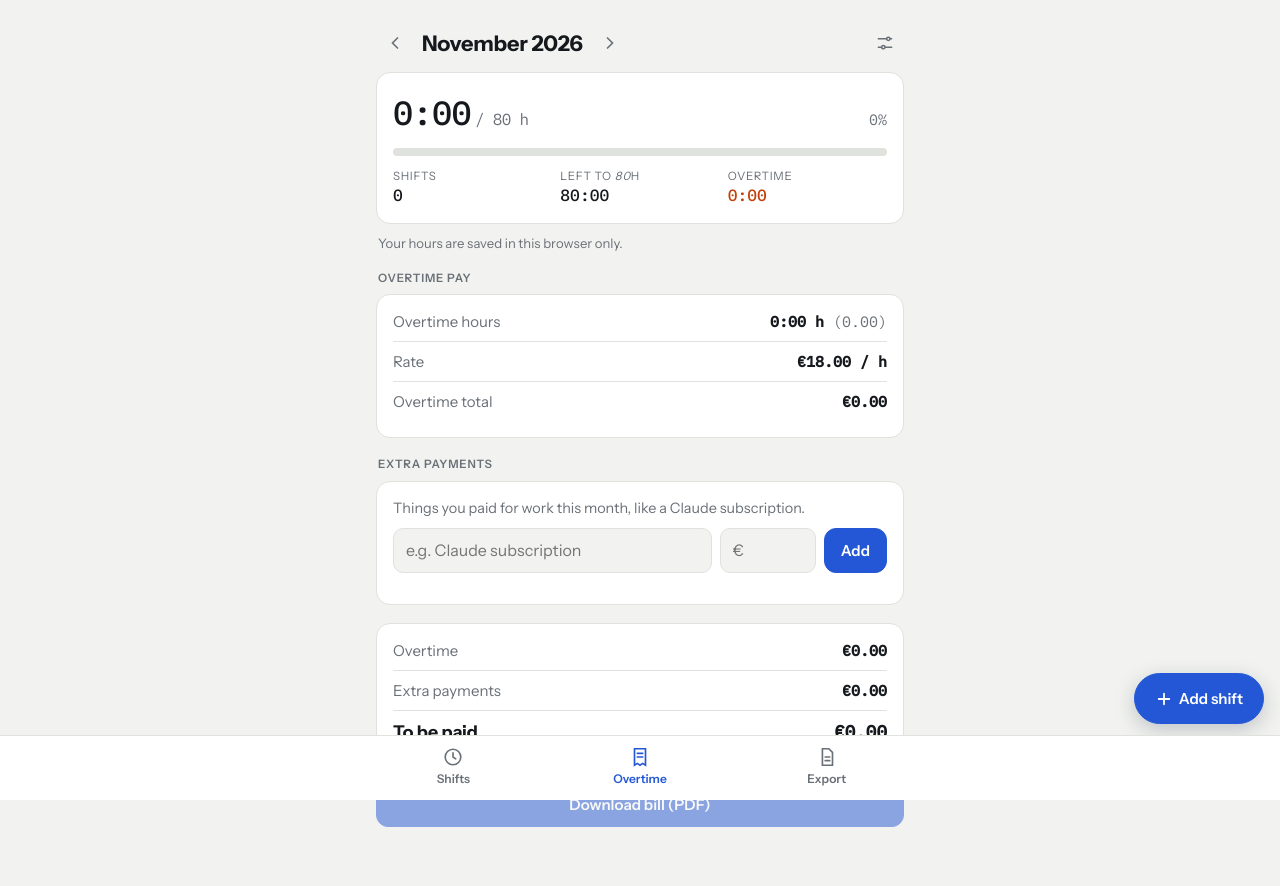
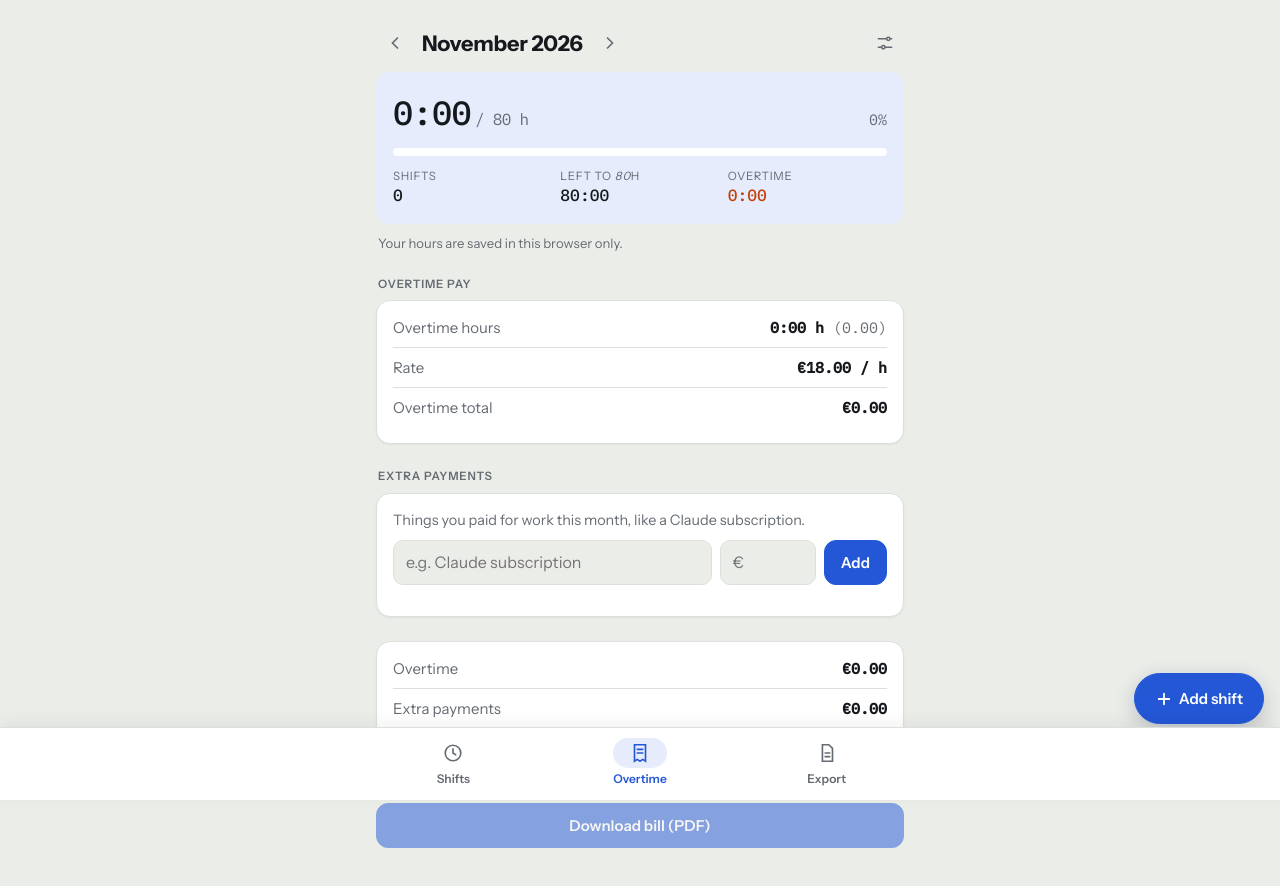
Before and after one commit to Kajwan2002/hours-app, a plain HTML site: page hours.html in a window 1280 px wide. Both pictures are taken after a click on the tab "Overtime". Drawn offline with nearby package versions, Linux system fonts and the light colour scheme.

Commit message:
Clearer UI: tinted summary, active tab pill, color-coded days, week totals
Co-Authored-By: Claude Opus 5.5 <noreply@anthropic.com>

```diff
--- a/hours.html
+++ b/hours.html
@@ -5,7 +5,7 @@
 <style>
 /* Layout: one-column phone app — month header, tabbed content, fixed bottom tab bar, bottom sheets for editing */
 :root{
-  --bg:#F2F3F0; --surface:#FFFFFF; --ink:#15181C; --muted:#6A7077; --line:#E0E2DD;
+  --bg:#EBEDE9; --surface:#FFFFFF; --ink:#15181C; --muted:#656B72; --line:#DDE0DA;
   --accent:#2457D6; --accent-ink:#FFFFFF; --accent-soft:#E6ECFB;
   --home:#A86A12; --home-soft:#F7ECD9; --office:#3C4A5C; --office-soft:#E7EAEE;
   --over:#C2410C; --danger:#B42318;
@@ -14,12 +14,12 @@
   --r:14px;
 }
 @media (prefers-color-scheme: dark){:root:not([data-theme="light"]){
-  --bg:#101214; --surface:#1A1D21; --ink:#ECEDEA; --muted:#959BA3; --line:#2A2F35;
+  --bg:#0D0F11; --surface:#1B1F24; --ink:#ECEDEA; --muted:#98A0A8; --line:#2C3138;
   --accent:#7099FF; --accent-ink:#0D1220; --accent-soft:#1D2742;
   --home:#E3A94C; --home-soft:#33271394; --office:#B4C0D0; --office-soft:#262C34;
   --over:#FB8B5B; --danger:#F97066; color-scheme:dark}}
 :root[data-theme="dark"]{
-  --bg:#101214; --surface:#1A1D21; --ink:#ECEDEA; --muted:#959BA3; --line:#2A2F35;
+  --bg:#0D0F11; --surface:#1B1F24; --ink:#ECEDEA; --muted:#98A0A8; --line:#2C3138;
   --accent:#7099FF; --accent-ink:#0D1220; --accent-soft:#1D2742;
   --home:#E3A94C; --home-soft:#33271394; --office:#B4C0D0; --office-soft:#262C34;
   --over:#FB8B5B; --danger:#F97066; color-scheme:dark}
@@ -152,6 +152,21 @@ textarea{width:100%;border:1px solid var(--line);background:var(--bg);border-rad
 .calc{display:flex;justify-content:space-between;align-items:baseline;background:var(--accent-soft);border-radius:12px;padding:12px 14px}
 .calc b{font-size:1.4rem;font-weight:500}
 .err{color:var(--danger);font-size:.85rem}
+
+/* --- clarity pass: separate summary, groups, tabs --- */
+.summary{background:var(--accent-soft);border-color:transparent}
+.summary .bar{background:var(--surface)}
+.section{margin-top:24px}
+.label .num{background:var(--surface);border:1px solid var(--line);border-radius:99px;padding:1px 9px;color:var(--ink);letter-spacing:0;text-transform:none;font-weight:500;font-size:.78rem}
+.list,.card,.sheet-preview{box-shadow:0 1px 2px rgba(20,25,35,.05)}
+.day{border-radius:10px;padding:6px 0;text-align:center;background:var(--office-soft)}
+.day.home{background:var(--home-soft)}
+.day.home b{color:var(--home)}
+.tabs{box-shadow:0 -4px 16px rgba(20,25,35,.06)}
+.tab svg{box-sizing:content-box;padding:4px 16px;border-radius:99px;transition:background .15s}
+.tab[aria-selected="true"] svg{background:var(--accent-soft)}
+.kv.total{background:var(--accent-soft);margin:10px -16px -16px;padding:14px 16px;border-top:0;border-radius:0 0 var(--r) var(--r)}
+@media (prefers-reduced-motion:reduce){.tab svg{transition:none}}
 
 .toast{position:fixed;left:50%;transform:translateX(-50%);bottom:calc(140px + env(safe-area-inset-bottom,0px));background:var(--ink);color:var(--bg);padding:9px 16px;border-radius:99px;font-size:.88rem;z-index:30;font-weight:500}
 </style>
@@ -358,7 +373,7 @@ function renderShifts() {
   const nextName = monthName(addMonths(S.month, 1));
   const row = s => { const d = parseDate(s.date), later = s._m === S.month && isLater(s); return `
         <button class="shift${later ? " later" : ""}" data-id="${esc(s.id)}" data-m="${s._m}">
-          <div class="day"><b class="num">${pad(d.getDate())}</b><span>${WD[d.getDay()]}</span></div>
+          <div class="day ${s.place === "home" ? "home" : "office"}"><b class="num">${pad(d.getDate())}</b><span>${WD[d.getDay()]}</span></div>
           <div class="mid"><span class="times num">${esc(s.start)}–${esc(s.end)}</span><span class="chip ${s.place === "home" ? "home" : "office"}">${s.place === "home" ? "Home" : "Office"}</span>${later ? `<span class="chip next">→ ${nextName}</span>` : ""}</div>
           <div class="dur num">${hm(durOf(s))}</div>
         </button>`; };
```
Also changed, not shown: index.html (+22 -7 lines), 1 other file.
